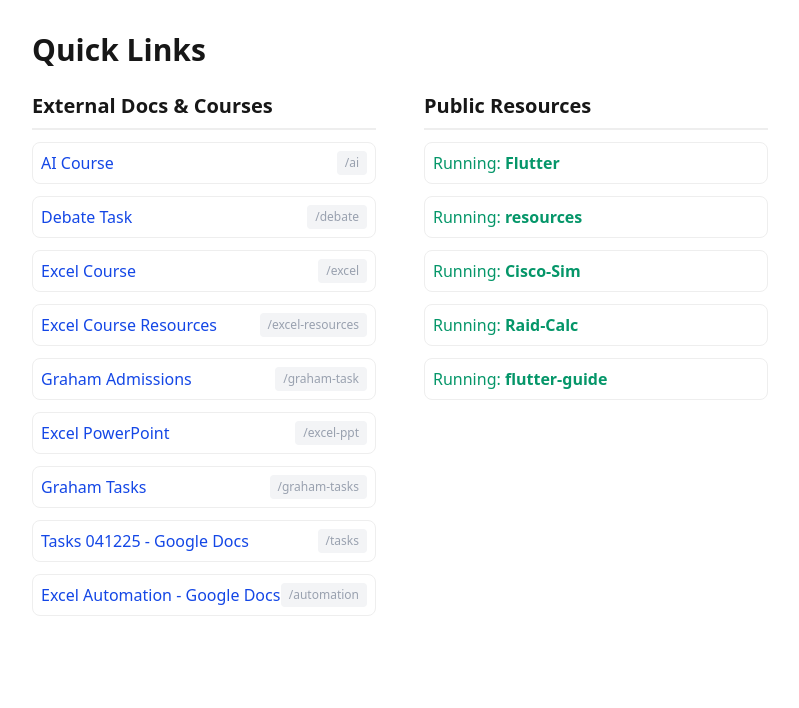
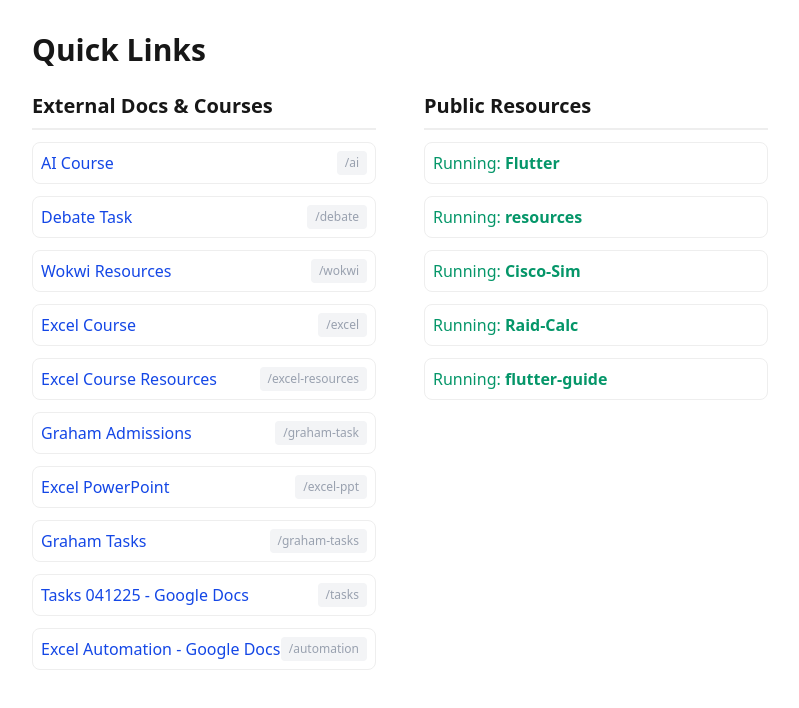
Before and after one commit to jwalkerbandfc/daci-learn, a Next.js app: page / in a window 1280 px wide. Shown: the top 708 px of the page, without its empty margins (240-1039 px from the left). Built offline with nearby package versions, Linux system fonts and the light colour scheme.

Commit message:
Add Wokwi Resources link to page

```diff
--- a/src/app/page.tsx
+++ b/src/app/page.tsx
@@ -14,6 +14,11 @@
     path: '/debate',
     target: 'https://daci-learn.uk/debate.html',
     label: 'Debate Task'
+  },
+  {
+    path: '/wokwi',
+    target: 'https://wokwi.com/',
+    label: 'Wokwi Resources'
   },
   {
     path: '/excel',
```
